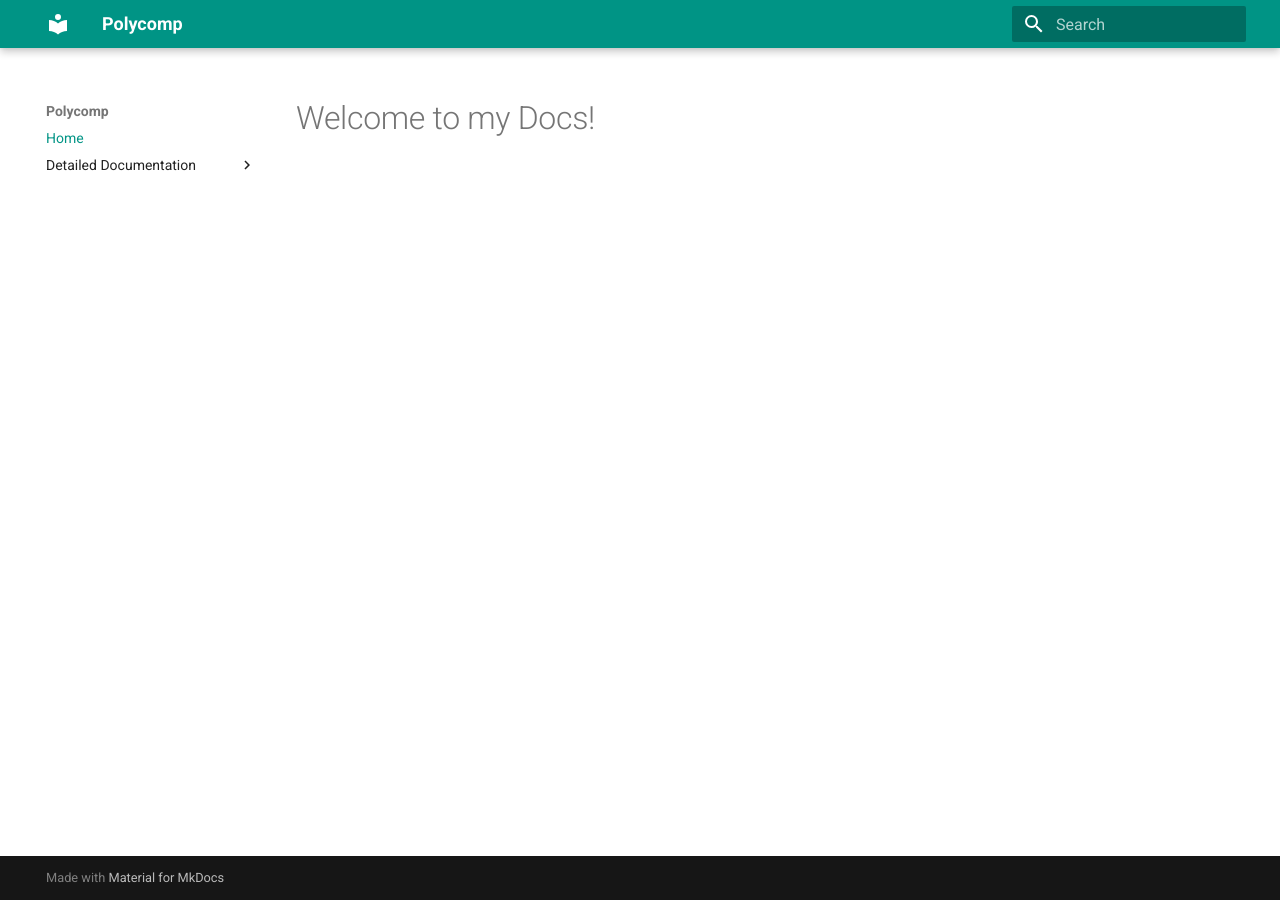
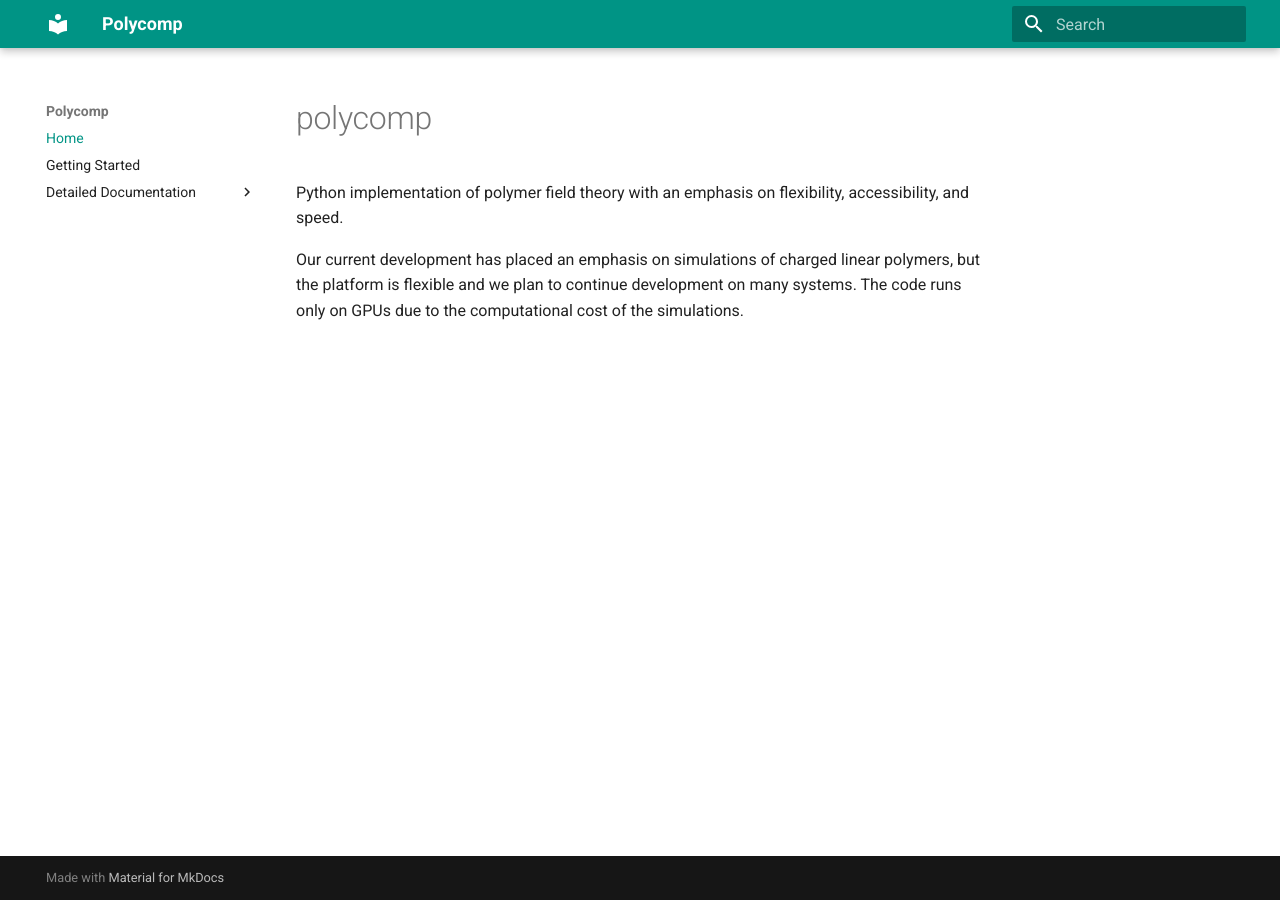
Before and after one commit to rotskoff-group/polycomp, an MkDocs documentation site: the page built from docs/index.md, in a window 1280 px wide. Built offline with MkDocs 1.6.1 and Material for MkDocs 9.7.7, drawn with Linux system fonts in a browser that asks for light colours.

Commit message:
updating documentation to match new naming convention

```diff
--- a/docs/index.md
+++ b/docs/index.md
@@ -1 +1,9 @@
-# Welcome to my Docs!
+#polycomp
+
+Python implementation of polymer field theory with an emphasis on flexibility,
+accessibility, and speed.
+
+Our current development has placed an emphasis on simulations
+of charged linear polymers, but the platform is flexible and we plan to continue
+development on many systems. The code runs only on GPUs due to the computational cost
+of the simulations.
--- a/mkdocs.yml
+++ b/mkdocs.yml
@@ -50,10 +50,11 @@ markdown_extensions:
 
 nav:
   - Home: 'index.md'
+  - Getting Started: 'getting_started.md'
   - Detailed Documentation:
       - Grid: 'grid.md'
       - Integration Schemes: 'integrator.md'
-      - Modified Diffusion Equation: 'MDE.md'
-      - PolySystem Method: 'soft_explicit.md'
+      - Modified Diffusion Equation: 'mde.md'
+      - PolySystem Method: 'polymersystem.md'
       - Species Inventory: 'inventory.md'
-      - Structure Factor: 'struct_fact.md'
+      - Observables: 'observables.md'
```
Also changed, not shown: docs/MDE.md (deleted, +0 -18 lines), docs/getting_started.md (added, +25 -0 lines), docs/grid.md (+1 -1 lines), docs/integrator.md (+3 -15 lines), docs/inventory.md (+1 -1 lines), docs/mde.md (added, +18 -0 lines), docs/observables.md (added, +3 -0 lines), docs/pageone.md (deleted, +0 -12 lines), docs/polymersystem.md (added, +7 -0 lines), docs/soft_explicit.md (deleted, +0 -3 lines), docs/struct_fact.md (deleted, +0 -3 lines), 1 other file.
